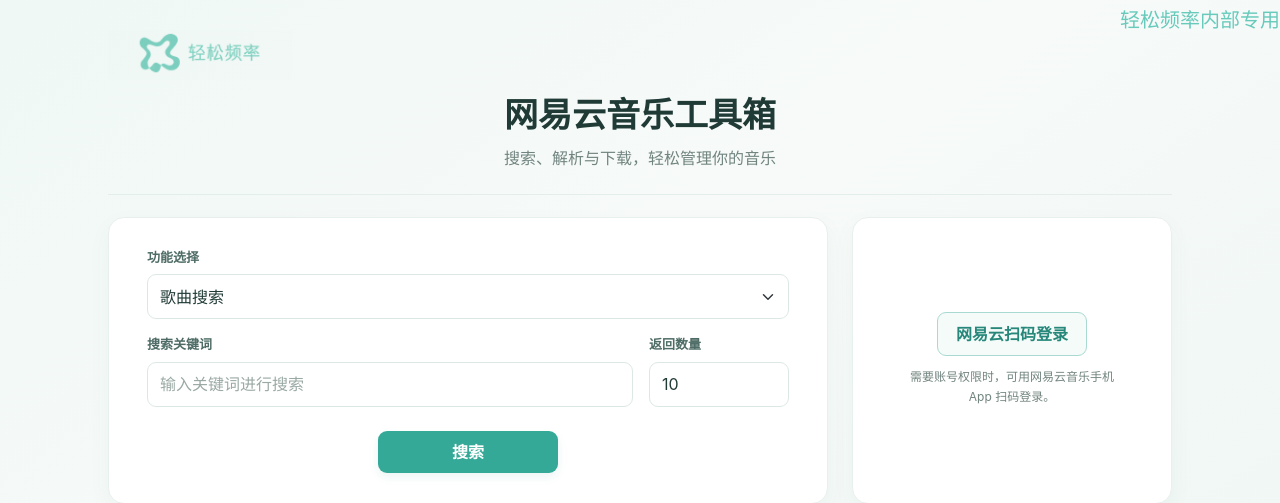
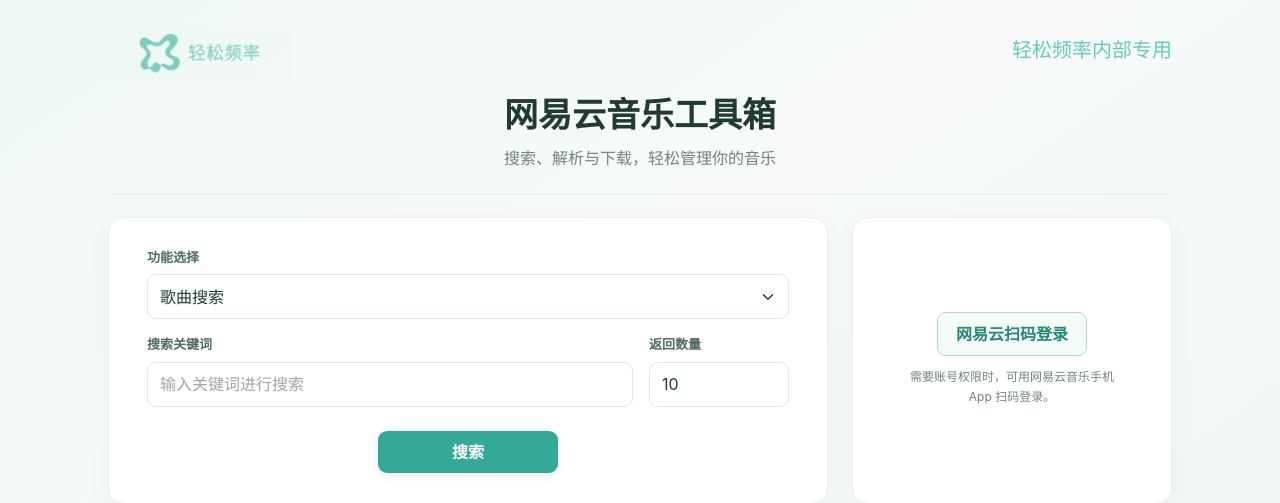
Before and after one commit to zhenghanzhu2/netease-music-toolbox, a Flask app: page / in a window 1280 px wide. Shown: the top 503 px of the page. Run offline with Flask 3, Linux system fonts and the light colour scheme; some libraries are stand-ins or nearby versions.

Commit message:
Anchor right-side label to page header

```diff
--- a/templates/index.html
+++ b/templates/index.html
@@ -24,7 +24,7 @@
             width:100%; max-width:1120px; margin:0 auto; padding:36px 28px 40px;
             align-content:start;
         }
-        .brand-lockup {
+         .brand-lockup { position:relative;
             grid-column:1/-1; display:grid; grid-template-columns:minmax(0,1fr);
             grid-template-rows:auto auto; gap:14px; margin:0!important; padding:0 0 22px;
             min-height:0; border-bottom:1px solid #e3eeeb;
```
